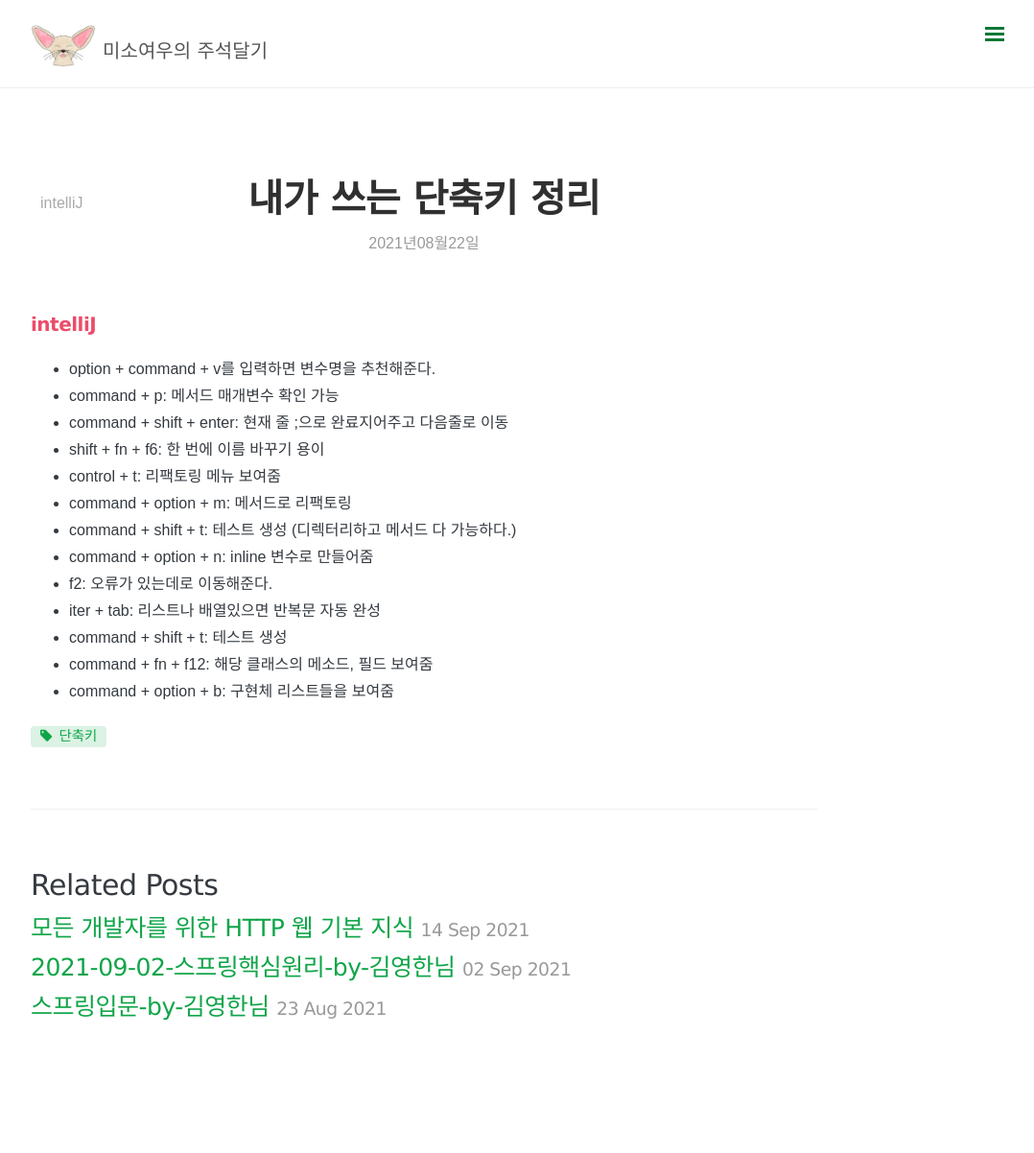
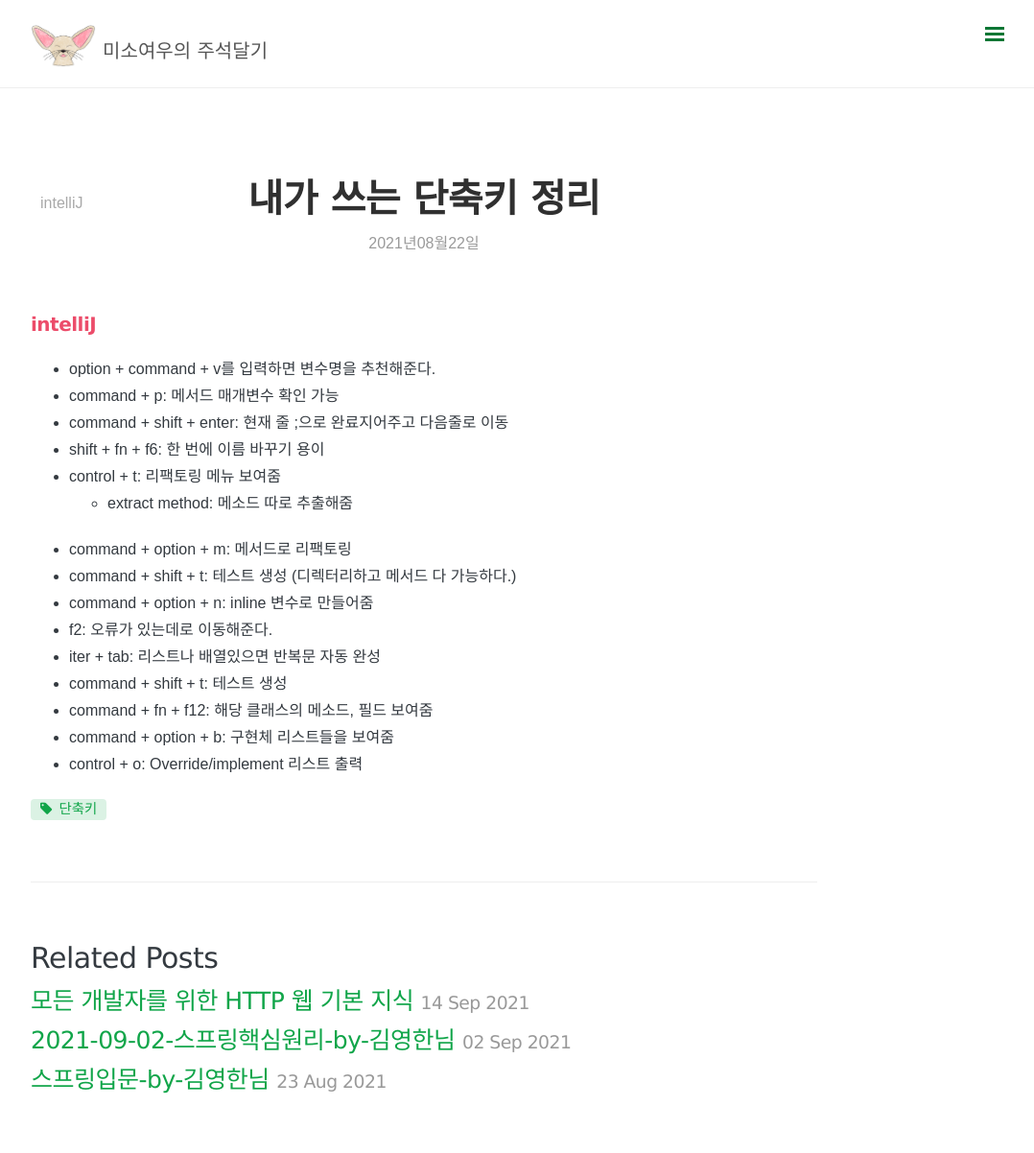
Before and after one commit to somefood/somefood.github.io, a Jekyll site: the page built from _posts/etc/2021-08-22-shortcuts.md, in a window 1280 px wide. Shown: the whole page at 96% size, without its empty margins (198-1276 px from the left). Built offline with Jekyll 4.4.1, drawn with Linux system fonts in a browser that asks for light colours; nearby versions of some CDN libraries; comment, search, counter and statistics services are not loaded; before the commit the page ends 1126 px from its top, so only the background shows below that.

Commit message:
단축키 정리

```diff
--- a/_posts/etc/2021-08-22-shortcuts.md
+++ b/_posts/etc/2021-08-22-shortcuts.md
@@ -13,6 +13,7 @@
 - command + shift + enter: 현재 줄 ;으로 완료지어주고 다음줄로 이동
 - shift + fn + f6: 한 번에 이름 바꾸기 용이
 - control + t: 리팩토링 메뉴 보여줌
+  - extract method: 메소드 따로 추출해줌
 - command + option + m: 메서드로 리팩토링
 - command + shift + t: 테스트 생성 (디렉터리하고 메서드 다 가능하다.)
 - command + option + n: inline 변수로 만들어줌
@@ -21,3 +22,4 @@
 - command + shift + t: 테스트 생성
 - command + fn + f12: 해당 클래스의 메소드, 필드 보여줌
 - command + option + b: 구현체 리스트들을 보여줌
+- control + o: Override/implement 리스트 출력
```
